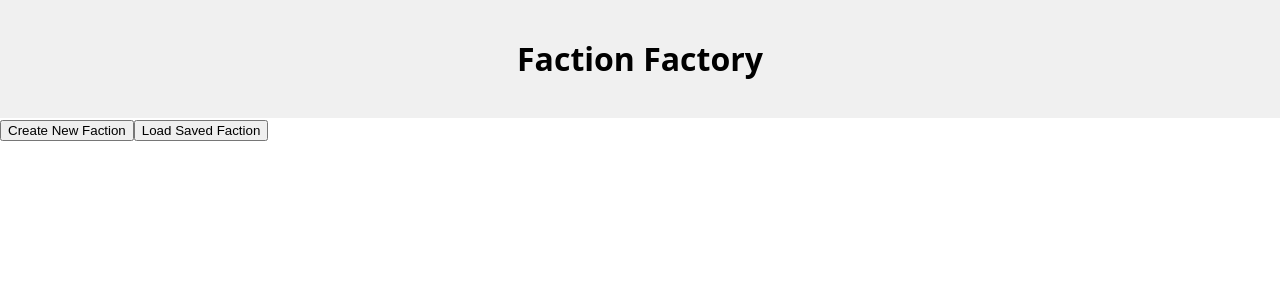
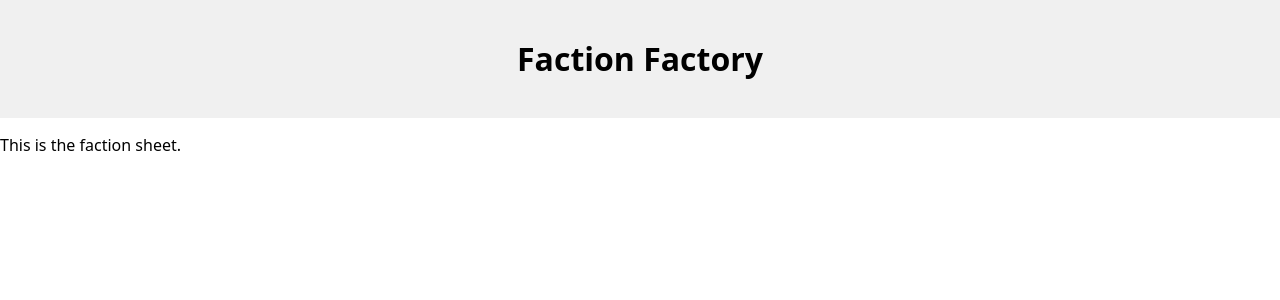
Before and after one commit to johnsjodin/ff-react, a React (Vite) app: page / in a window 1280 px wide. Both pictures are taken after a click on the button "Create New Faction". Shown: the top 300 px of the page. Built offline with nearby package versions, Linux system fonts and the light colour scheme.

Commit message:
Skrev sidbytesfunktion
Sidbytesfunktionalitet i App.jsx + la till placeholders på komponentsidorna

```diff
--- a/src/App.jsx
+++ b/src/App.jsx
@@ -1,18 +1,28 @@
+import { useState } from 'react'
 import Header from './components/Header.jsx'
 import LandingChoice from './components/LandingChoice.jsx'
 import SavedFactionsList from './components/SavedFactionsList.jsx'
 import FactionSheet from './components/FactionSheet.jsx'
 
 function App() {
-return (
+  const [view, setView] = useState('landing');
+
+  function goToCreate() {
+    setView('sheet');
+  }
+
+  function goToLoad() {
+    setView('load');
+  }
+
+  return (
     <>
       <Header />
-      <LandingChoice />
-      <SavedFactionsList />
-      <FactionSheet />
+      {view === 'landing' && <LandingChoice onCreate={goToCreate} onLoad={goToLoad} />}
+      {view === 'load' && <SavedFactionsList />}
+      {view === 'sheet' && <FactionSheet />}
     </>
   );
-
 }
 
 export default App
--- a/src/components/FactionSheet.jsx
+++ b/src/components/FactionSheet.jsx
@@ -1,6 +1,7 @@
 function FactionSheet() {
   return (
     <div className="faction-sheet">
+        <p>This is the faction sheet.</p>
     </div>
   );
 }
--- a/src/components/SavedFactionsList.jsx
+++ b/src/components/SavedFactionsList.jsx
@@ -1,6 +1,7 @@
 function SavedFactionsList() {
   return (
     <div className="saved-factions-list">
+        <p>This is the saved factions list.</p>
     </div>
   );
 }
```
